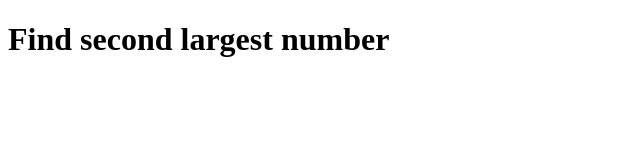
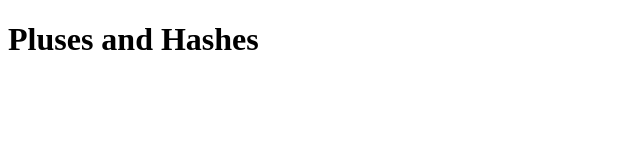
Before and after one commit to zakidayib/zero-and-one, a plain HTML site: page index.html in a window 1280 px wide. Shown: the whole page, without its empty margins (0-640 px from the left). Drawn offline with Linux system fonts and the light colour scheme.

Commit message:
inital commit

```diff
--- a/index.html
+++ b/index.html
@@ -8,7 +8,7 @@
   </head>
   <body>
     <div class="container">
-      <h1>Find second largest number</h1>
+      <h1>Pluses and Hashes</h1>
   </body>
   <script src="script.js"></script>
 </html>
```
Also changed, not shown: 1 other file.
